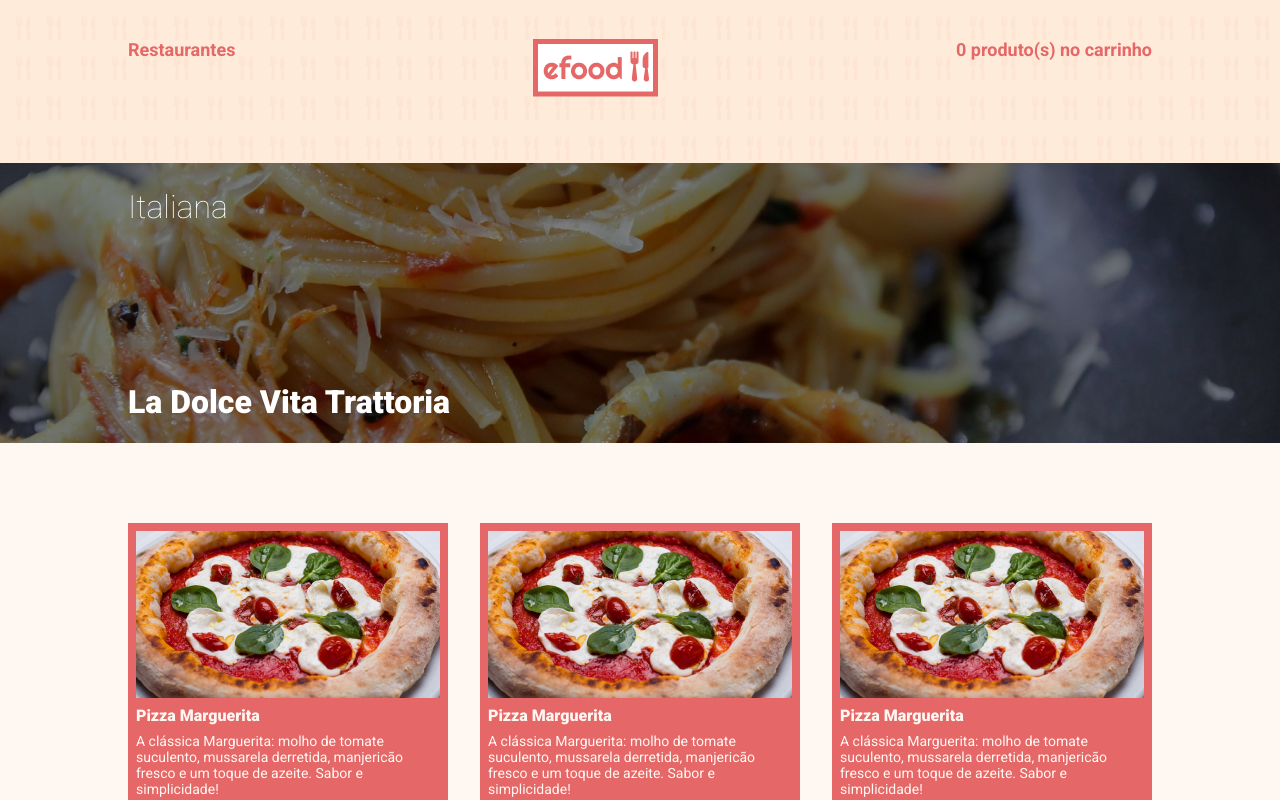
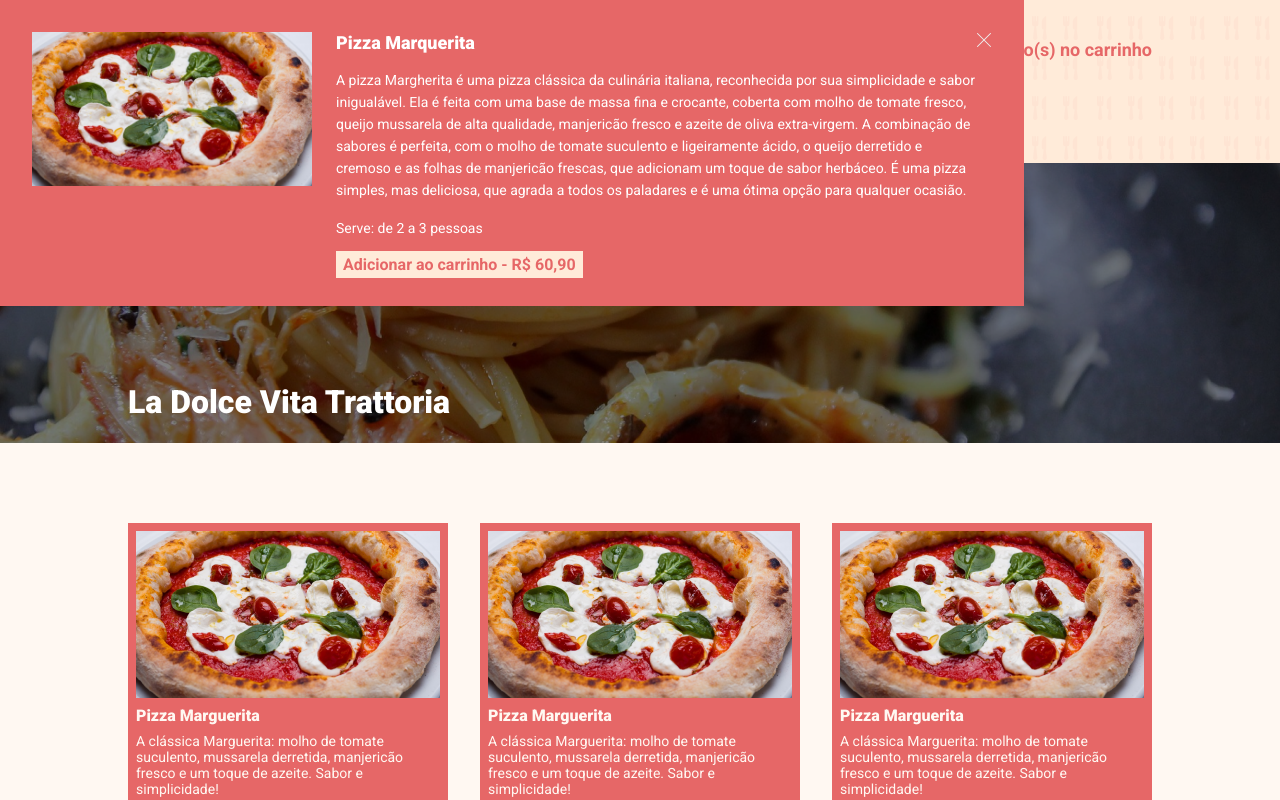
Before and after one commit to schorchi-GH/efood_v1.1, a React (Create React App) app: page /perfil in a window 1280 px wide. Shown: the top 800 px of the page. Built offline with nearby package versions, Linux system fonts and the light colour scheme.

Commit message:
chore: componetizado o Modal e estilizado.

```diff
--- a/src/components/Food/index.tsx
+++ b/src/components/Food/index.tsx
@@ -17,7 +17,7 @@ const Food = ({
     <Photo src={FoodPhoto} alt={FoodPhotoAlt} />
     <Title>{FoodTitle}</Title>
     <Description>{FoodDescription}</Description>
-    <AddCartButton>Adicionar ao carrinho</AddCartButton>
+    <AddCartButton to={'/food/2'}>Adicionar ao carrinho</AddCartButton>
   </Card>
 )
 
--- a/src/components/Food/styles.ts
+++ b/src/components/Food/styles.ts
@@ -1,5 +1,6 @@
 import styled from 'styled-components'
 import { cores } from '../../styles'
+import { Link } from 'react-router-dom'
 
 export const Card = styled.div`
   background-color: ${cores.vermelho};
@@ -24,11 +25,13 @@ export const Description = styled.p`
   margin: 8px 8px 0px 8px;
 `
 
-export const AddCartButton = styled.button`
+export const AddCartButton = styled(Link)`
   background-color: ${cores.rosa};
   color: ${cores.vermelho};
   border: none;
-  padding: 4px 0;
+  padding: 4px 7px;
   margin: 8px;
   font-weight: bold;
+  text-decoration: none;
+  text-align: center;
 `
--- a/src/components/FoodList/index.tsx
+++ b/src/components/FoodList/index.tsx
@@ -1,12 +1,14 @@
 import FoodModel from '../../models/Food'
 import { List, Container } from './styles'
 import Food from '../../components/Food'
+import ModalFood from '../ModalFood'
 
 export type Props = {
   foods: FoodModel[]
 }
 
 const FoodList = ({ foods }: Props) => (
+  <>
     <Container>
       <List>
         {foods.map((food) => (
@@ -22,6 +24,8 @@ const FoodList = ({ foods }: Props) => (
         ))}
       </List>
     </Container>
+    <ModalFood />
+  </>
 )
 
 export default FoodList
--- /dev/null
+++ b/src/components/ModalFood/index.tsx
@@ -0,0 +1,46 @@
+import { AddCartButton } from '../Food/styles'
+import pizza from '../../assets/pizza.png'
+import close from '../../assets/close 1.png'
+import {
+  Modal,
+  ModalContent,
+  FoodImage,
+  FoodTitle,
+  FoodDescription,
+  ModalContainer,
+  CloseIcon
+} from './styles'
+
+const ModalFood = () => {
+  return (
+    <>
+      <Modal>
+        <ModalContent>
+          <FoodImage src={pizza} alt="" />
+          <ModalContainer>
+            <FoodTitle>Pizza Marquerita</FoodTitle>
+            <FoodDescription>
+              A pizza Margherita é uma pizza clássica da culinária italiana,
+              reconhecida por sua simplicidade e sabor inigualável. Ela é feita
+              com uma base de massa fina e crocante, coberta com molho de tomate
+              fresco, queijo mussarela de alta qualidade, manjericão fresco e
+              azeite de oliva extra-virgem. A combinação de sabores é perfeita,
+              com o molho de tomate suculento e ligeiramente ácido, o queijo
+              derretido e cremoso e as folhas de manjericão frescas, que
+              adicionam um toque de sabor herbáceo. É uma pizza simples, mas
+              deliciosa, que agrada a todos os paladares e é uma ótima opção
+              para qualquer ocasião.
+            </FoodDescription>
+            <FoodDescription>Serve: de 2 a 3 pessoas</FoodDescription>
+            <AddCartButton to={''}>
+              Adicionar ao carrinho - R$ 60,90
+            </AddCartButton>
+          </ModalContainer>
+          <CloseIcon src={close} alt="" />
+        </ModalContent>
+      </Modal>
+    </>
+  )
+}
+
+export default ModalFood
--- /dev/null
+++ b/src/components/ModalFood/styles.tsx
@@ -0,0 +1,54 @@
+import styled from 'styled-components'
+import { cores } from '../../styles'
+import { AddCartButton } from '../Food/styles'
+
+export const Modal = styled.div`
+  position: fixed;
+  top: 0;
+  left: 0;
+  width: 100%;
+  height: 100%;
+`
+
+export const ModalContent = styled.div`
+  max-width: 1024px;
+  background-color: ${cores.vermelho};
+  padding: 32px;
+  display: flex;
+  flex-direction: row;
+  justify-content: center;
+  ${AddCartButton} {
+    margin: 0;
+  }
+`
+export const FoodImage = styled.img`
+  margin-right: 24px;
+  object-fit: cover;
+  max-width: 280px;
+  widht: 100%;
+  max-height: 280px;
+  height: 100%;
+`
+export const ModalContainer = styled.div`
+  max-width: 656px;
+  width: 100%;
+`
+
+export const FoodTitle = styled.h3`
+  font-size: 18px;
+  font-weight: 900;
+  color: ${cores.branco};
+  margin-bottom: 16px;
+`
+export const FoodDescription = styled.p`
+  font-size: 14px;
+  font-weight: 400;
+  color: ${cores.branco};
+  line-height: 22px;
+  margin-bottom: 16px;
+`
+export const CloseIcon = styled.img`
+  max-width: 16px;
+  max-height: 16px;
+  width: 100%;
+`
--- a/src/pages/Food/index.tsx
+++ /dev/null
@@ -1,14 +0,0 @@
-import Perfil from '../Perfil'
-import { useParams } from 'react-router-dom'
-
-const Food = () => {
-  const { id } = useParams()
-  return (
-    <>
-      <Perfil />
-      <h1>Prato id: {id}</h1>
-    </>
-  )
-}
-
-export default Food
--- a/src/routes.tsx
+++ b/src/routes.tsx
@@ -2,13 +2,12 @@ import { Routes, Route } from 'react-router-dom'
 
 import Home from './pages/Home'
 import Perfil from './pages/Perfil'
-import Food from './pages/Food'
 
 const Rotas = () => (
   <Routes>
     <Route path="/" element={<Home />} />
     <Route path="/perfil" element={<Perfil />} />
-    <Route path="/food/:id" element={<Food />} />
+    <Route path="/food/:id" element={<Perfil />} />
   </Routes>
 )
 
```
Also changed, not shown: src/assets/close 1.png (added). Lines whose indentation alone changed are shown as unchanged.
